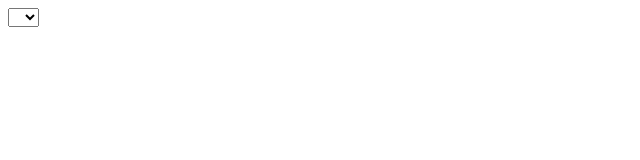
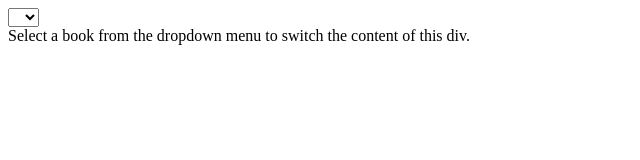
Before and after one commit to mmbhatk/Web-Programming-Solutions, a plain HTML site: page 9a/index.html in a window 1280 px wide. Shown: the whole page, without its empty margins (0-640 px from the left). Drawn offline with Linux system fonts and the light colour scheme.

Commit message:
Added 9a.

```diff
--- a/9a/index.html
+++ b/9a/index.html
@@ -11,6 +11,7 @@
 <div ng-switch = "books">
 	<div ng-switch-when = "A">A is selected.</div>
 	<div ng-switch-when = "B">B is selected.</div>
+	<div ng-switch-default>Select a book from the dropdown menu to switch the content of this div.</div>
 </div>
 </body>
 </html>
```
